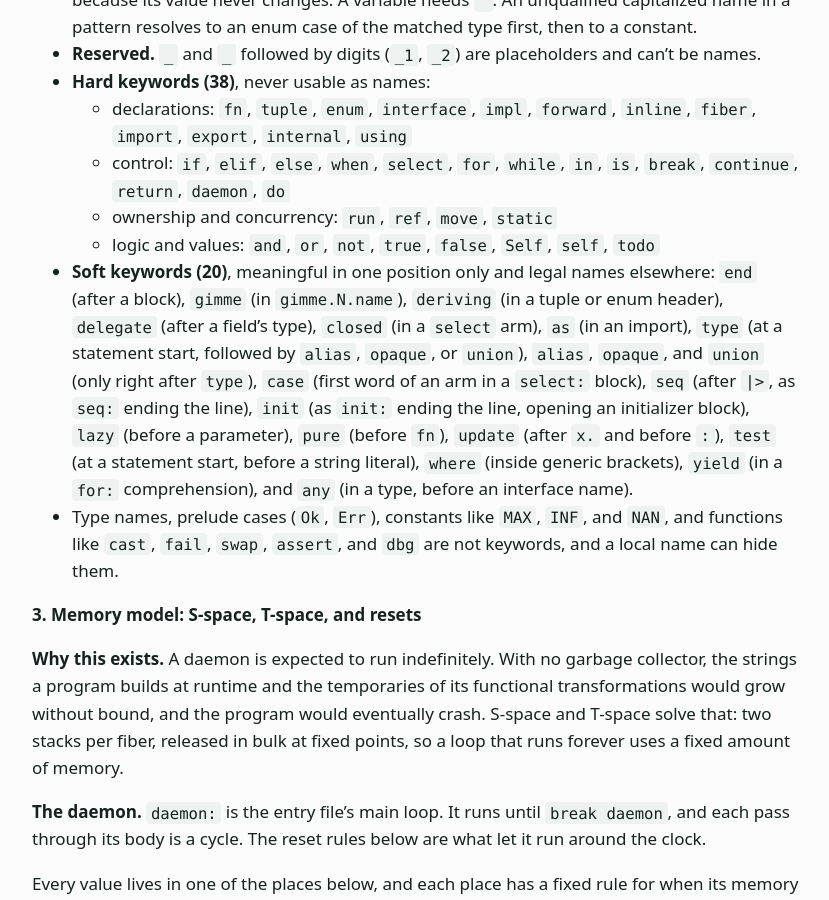
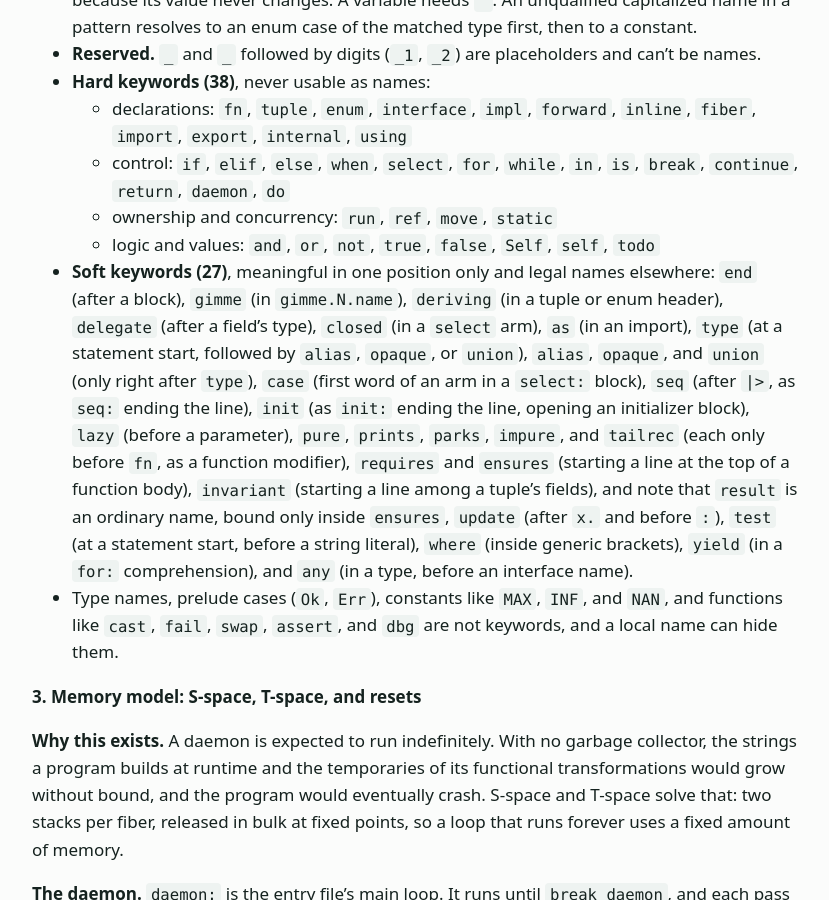
Before and after one commit to slconverse1/moxie, a Jekyll site: the page built from docs/spec.md, in a window 1280 px wide and 900 px high, scrolled down 3877 px. Shown: the whole window, without its empty margins (224-1053 px from the left). Built offline with Jekyll 4.4.1, drawn with Linux system fonts in a browser that asks for light colours.

Commit message:
Spec section 2: soft keywords now 27 (effect modifiers, tailrec, requires, ensures, invariant)
Co-Authored-By: Claude Sonnet 5.5 <noreply@anthropic.com>
Claude-Session: https://claude.ai/code/session_01XCzUchPRZuBnrDtgjNTTye

```diff
--- a/docs/spec.md
+++ b/docs/spec.md
@@ -54,7 +54,7 @@ The reference for the moxie language, the dialect with no garbage collector. A s
   - control: `if`, `elif`, `else`, `when`, `select`, `for`, `while`, `in`, `is`, `break`, `continue`, `return`, `daemon`, `do`
   - ownership and concurrency: `run`, `ref`, `move`, `static`
   - logic and values: `and`, `or`, `not`, `true`, `false`, `Self`, `self`, `todo`
-- **Soft keywords (20)**, meaningful in one position only and legal names elsewhere: `end` (after a block), `gimme` (in `gimme.N.name`), `deriving` (in a tuple or enum header), `delegate` (after a field's type), `closed` (in a `select` arm), `as` (in an import), `type` (at a statement start, followed by `alias`, `opaque`, or `union`), `alias`, `opaque`, and `union` (only right after `type`), `case` (first word of an arm in a `select:` block), `seq` (after `|>`, as `seq:` ending the line), `init` (as `init:` ending the line, opening an initializer block), `lazy` (before a parameter), `pure` (before `fn`), `update` (after `x.` and before `:`), `test` (at a statement start, before a string literal), `where` (inside generic brackets), `yield` (in a `for:` comprehension), and `any` (in a type, before an interface name).
+- **Soft keywords (27)**, meaningful in one position only and legal names elsewhere: `end` (after a block), `gimme` (in `gimme.N.name`), `deriving` (in a tuple or enum header), `delegate` (after a field's type), `closed` (in a `select` arm), `as` (in an import), `type` (at a statement start, followed by `alias`, `opaque`, or `union`), `alias`, `opaque`, and `union` (only right after `type`), `case` (first word of an arm in a `select:` block), `seq` (after `|>`, as `seq:` ending the line), `init` (as `init:` ending the line, opening an initializer block), `lazy` (before a parameter), `pure`, `prints`, `parks`, `impure`, and `tailrec` (each only before `fn`, as a function modifier), `requires` and `ensures` (starting a line at the top of a function body), `invariant` (starting a line among a tuple's fields), and note that `result` is an ordinary name, bound only inside `ensures`, `update` (after `x.` and before `:`), `test` (at a statement start, before a string literal), `where` (inside generic brackets), `yield` (in a `for:` comprehension), and `any` (in a type, before an interface name).
 - Type names, prelude cases (`Ok`, `Err`), constants like `MAX`, `INF`, and `NAN`, and functions like `cast`, `fail`, `swap`, `assert`, and `dbg` are not keywords, and a local name can hide them.
 
 **3. Memory model: S-space, T-space, and resets**
```
Also changed, not shown: docs/gc/spec.md (+1 -1 lines).
